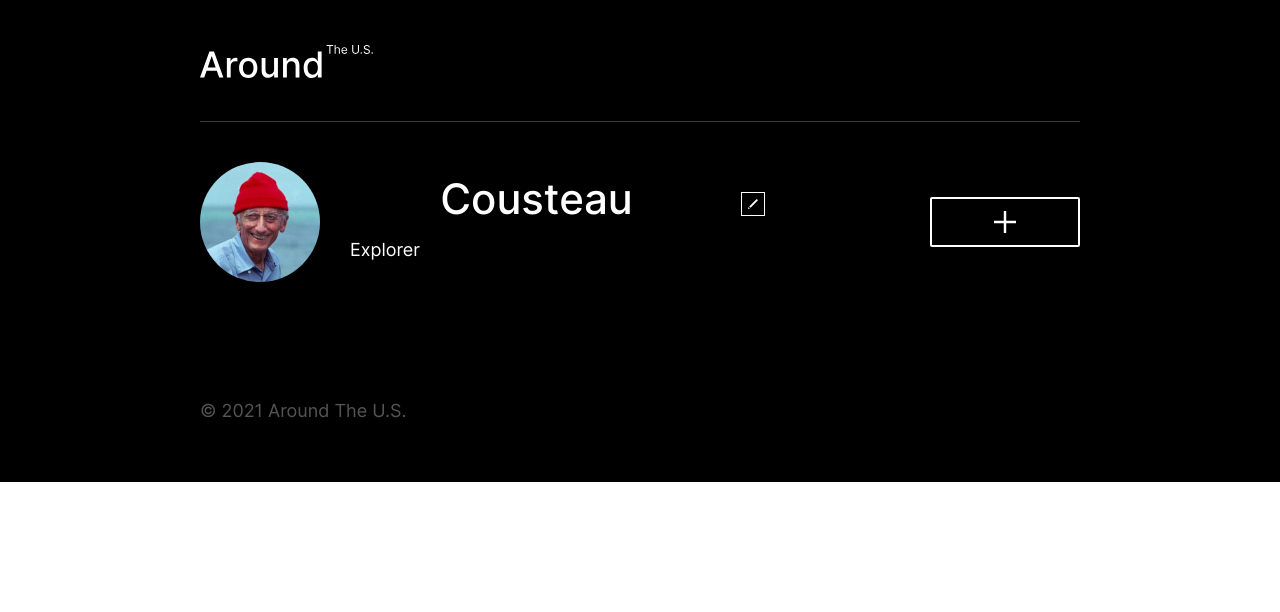
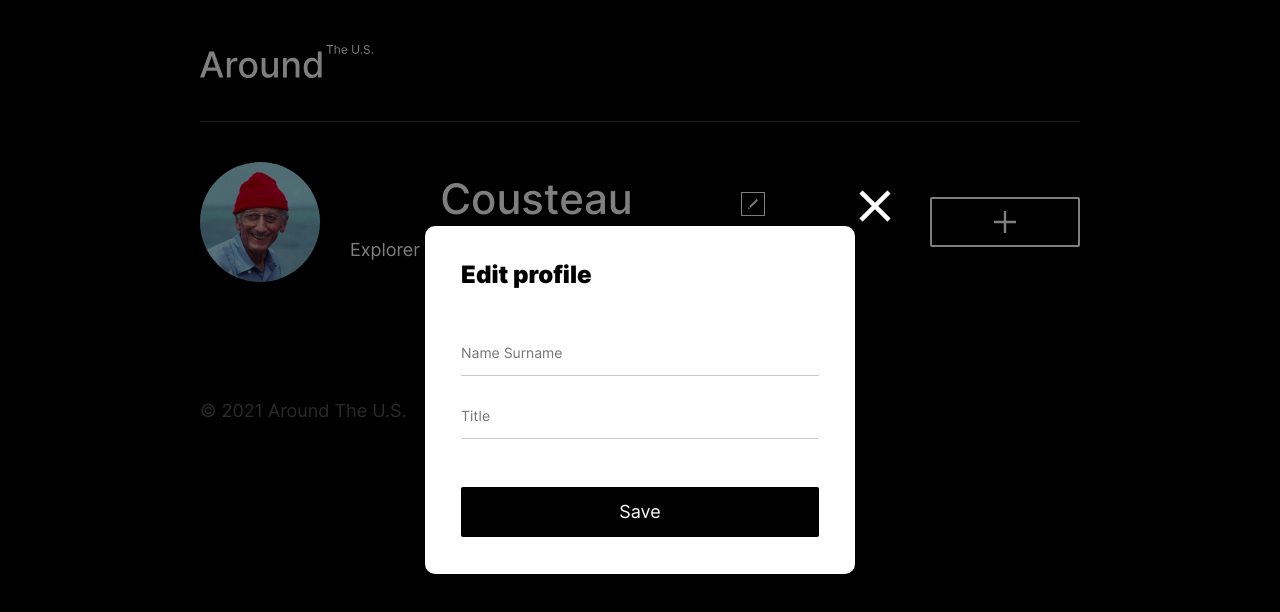
Before and after one commit to shaheenhad/around-react, a React (Create React App) app: page / in a window 1280 px wide. Both pictures are taken after a click on the button 753 px from the left and 203 px from the top of the page. Shown: the top 612 px of the page. Built offline with nearby package versions, Linux system fonts and the light colour scheme.

Commit message:
refactor popup opening

```diff
--- a/src/blocks/page.css
+++ b/src/blocks/page.css
@@ -3,7 +3,7 @@
   margin: auto;
   font-family: "Inter", "Arial", sans-serif;
   font-weight: 400;
-  min-height: 100%;
+  min-height: 100vh;
 }
 
 .page__content {
--- /dev/null
+++ b/src/components/AddCardPopup.js
@@ -0,0 +1,40 @@
+import React from "react";
+import PopupWithForm from "./PopupWithForm";
+
+function AddCardPopup(props) {
+  return (
+    <PopupWithForm
+      name="add"
+      title="New Place"
+      isOpen={props.isOpen}
+      btnText="Create"
+    >
+      <div className="popup__input-wrapper">
+        <input
+          className="popup__input popup__input_type_image-title"
+          type="text"
+          placeholder="Title"
+          id="image-title"
+          name="name"
+          required
+          minLength="2"
+          maxLength="30"
+        />
+        <span className="popup__input-error image-title-input-error"></span>
+      </div>
+      <div className="popup__input-wrapper">
+        <input
+          className="popup__input popup__input_type_image"
+          type="url"
+          placeholder="Image link"
+          id="link"
+          name="link"
+          required
+        />
+        <span className="popup__input-error link-input-error"></span>
+      </div>
+    </PopupWithForm>
+  );
+}
+
+export default AddCardPopup;
--- a/src/App.js
+++ b/src/components/App.js
@@ -1,38 +1,39 @@
-import logoPath from "./images/around_logo.svg";
-import profilePath from "./images/profile.jpg";
+import React from "react";
+import Header from "./Header";
+import Main from "./Main";
+import Footer from "./Footer";
+import EditProfilePopup from "./EditProfilePopup";
+import AddCardPopup from "./AddCardPopup";
 
 function App() {
+  // hooks for opening/closing form popups
+  const [isEditProfilePopupOpen, setIsEditProfilePopupOpen] =
+    React.useState(false);
+  const [isAddPlacePopupOpen, setIsAddPlacePopupOpen] = React.useState(false);
+  const [isEditAvatarPopupOpen, setIsEditAvatarPopupOpen] =
+    React.useState(false);
+
+  function handleEditProfileClick() {
+    setIsEditProfilePopupOpen(true);
+  }
+
+  function handleAddPlaceClick() {
+    setIsAddPlacePopupOpen(true);
+  }
+
   return (
     <div className="page">
       <div className="page__content">
-        <header className="header">
-          <img className="logo" src={logoPath} alt="around the us logo" />
-        </header>
-        <main>
-          <section className="profile">
-            <div className="profile__image-container">
-              <img
-                src={profilePath}
-                alt="profile"
-                id="avatar"
-                className="profile__image"
-              />
-              <div className="profile__image-overlay"></div>
-            </div>
+        <Header />
+        <Main
+          onEditProfileClick={handleEditProfileClick}
+          onAddPlaceClick={handleAddPlaceClick}
+        />
+        <Footer />
+        <EditProfilePopup isOpen={isEditProfilePopupOpen} />
+        <AddCardPopup isOpen={isAddPlacePopupOpen} />
 
-            <div className="profile__info">
-              <h1 className="profile__name">Cousteau</h1>
-              <p className="profile__description">Explorer</p>
-              <button type="button" className="profile__edit-button"></button>
-            </div>
-            <button type="button" className="profile__add-button"></button>
-          </section>
-          <section className="elements"></section>
-        </main>
-        <footer className="footer">
-          <p className="footer__text">© 2021 Around The U.S.</p>
-        </footer>
-        <div className="popup popup_type_edit">
+        {/* <div className="popup popup_type_edit">
           <div className="popup__container">
             <button
               type="button"
@@ -122,16 +123,6 @@ function App() {
             </form>
           </div>
         </div>
-        <div className="popup popup_type_image">
-          <div className="popup__container popup__container_image">
-            <button
-              type="button"
-              className="popup__close popup__close_image"
-            ></button>
-            <img className="popup__image" src="#" alt="" />
-            <p className="popup__caption"></p>
-          </div>
-        </div>
 
         <div className="popup popup_type_delete">
           <div className="popup__container">
@@ -179,7 +170,7 @@ function App() {
               </fieldset>
             </form>
           </div>
-        </div>
+        </div> */}
       </div>
     </div>
   );
--- /dev/null
+++ b/src/components/EditProfilePopup.js
@@ -0,0 +1,42 @@
+import React from "react";
+import PopupWithForm from "./PopupWithForm";
+
+function EditProfilePopup(props) {
+  return (
+    <PopupWithForm
+      name="edit"
+      title="Edit profile"
+      btnText="Save"
+      isOpen={props.isOpen}
+    >
+      <div className="popup__input-wrapper">
+        <input
+          className="popup__input popup__input_type_name"
+          type="text"
+          placeholder="Name Surname"
+          id="name"
+          name="name"
+          required
+          minLength="2"
+          maxLength="40"
+        />
+        <span className="popup__input-error name-input-error"></span>
+      </div>
+      <div className="popup__input-wrapper">
+        <input
+          className="popup__input popup__input_type_title"
+          type="text"
+          placeholder="Title"
+          id="title"
+          name="title"
+          required
+          minLength="2"
+          maxLength="200"
+        />
+        <span className="popup__input-error title-input-error"></span>
+      </div>
+    </PopupWithForm>
+  );
+}
+
+export default EditProfilePopup;
--- /dev/null
+++ b/src/components/Footer.js
@@ -0,0 +1,11 @@
+import React from "react";
+
+function Footer() {
+  return (
+    <footer className="footer">
+      <p className="footer__text">© 2021 Around The U.S.</p>
+    </footer>
+  );
+}
+
+export default Footer;
--- /dev/null
+++ b/src/components/Header.js
@@ -0,0 +1,12 @@
+import React from "react";
+import logoPath from "../images/around_logo.svg";
+
+function Header() {
+  return (
+    <header className="header">
+      <img className="logo" src={logoPath} alt="around the us logo" />
+    </header>
+  );
+}
+
+export default Header;
--- /dev/null
+++ b/src/components/Main.js
@@ -0,0 +1,38 @@
+import React from "react";
+import profilePath from "../images/profile.jpg";
+
+function Main(props) {
+  return (
+    <main>
+      <section className="profile">
+        <div className="profile__image-container">
+          <img
+            src={profilePath}
+            alt="profile"
+            id="avatar"
+            className="profile__image"
+          />
+          <div className="profile__image-overlay"></div>
+        </div>
+
+        <div className="profile__info">
+          <h1 className="profile__name">Cousteau</h1>
+          <p className="profile__description">Explorer</p>
+          <button
+            type="button"
+            className="profile__edit-button"
+            onClick={props.onEditProfileClick}
+          ></button>
+        </div>
+        <button
+          type="button"
+          className="profile__add-button"
+          onClick={props.onAddPlaceClick}
+        ></button>
+      </section>
+      <section className="elements"></section>
+    </main>
+  );
+}
+
+export default Main;
--- /dev/null
+++ b/src/components/PopupWithForm.js
@@ -0,0 +1,26 @@
+import React from "react";
+
+function PopupWithForm(props) {
+  return (
+    <div
+      className={`popup popup_type_${props.name} ${
+        props.isOpen && `popup_is-visible`
+      }`}
+    >
+      <div className="popup__container">
+        <button type="button" className="popup__close"></button>
+        <form name={props.name} className="popup__form">
+          <h2 className="popup__title">{props.title}</h2>
+          <fieldset className="popup__form-fieldset">
+            {props.children}
+            <button type="submit" className="popup__submit-button">
+              {props.btnText}
+            </button>
+          </fieldset>
+        </form>
+      </div>
+    </div>
+  );
+}
+
+export default PopupWithForm;
```
Also changed, not shown: src/components/ImagePopup.js (added, +18 -0 lines), src/index.js (+6 -6 lines), 1 other file (tests, documents, lock files or other folders).
